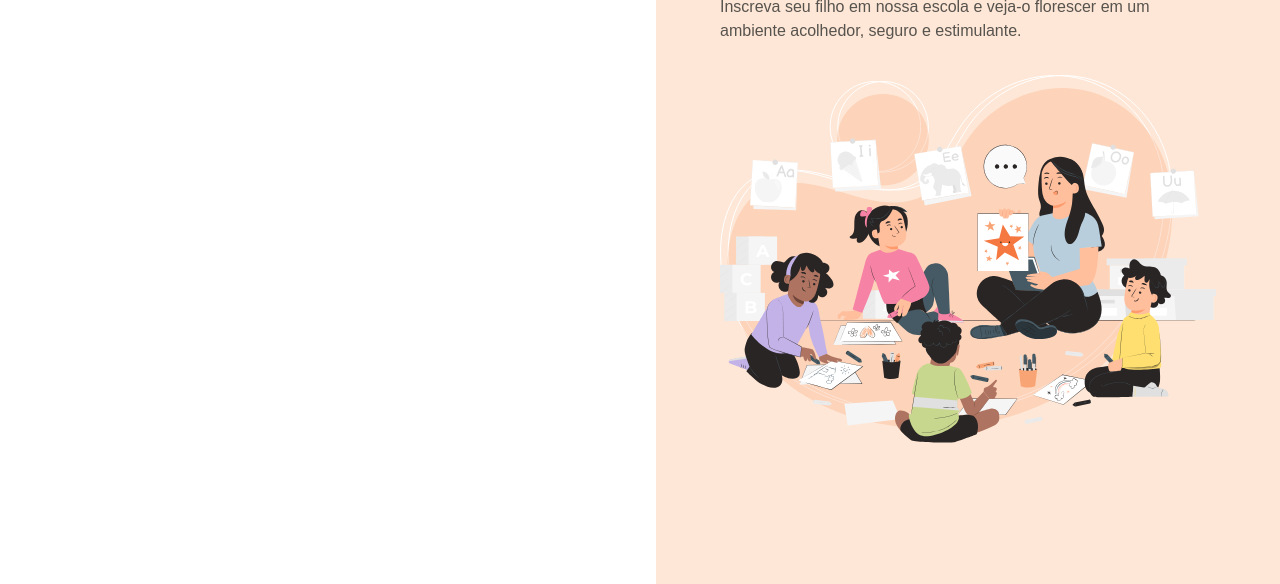
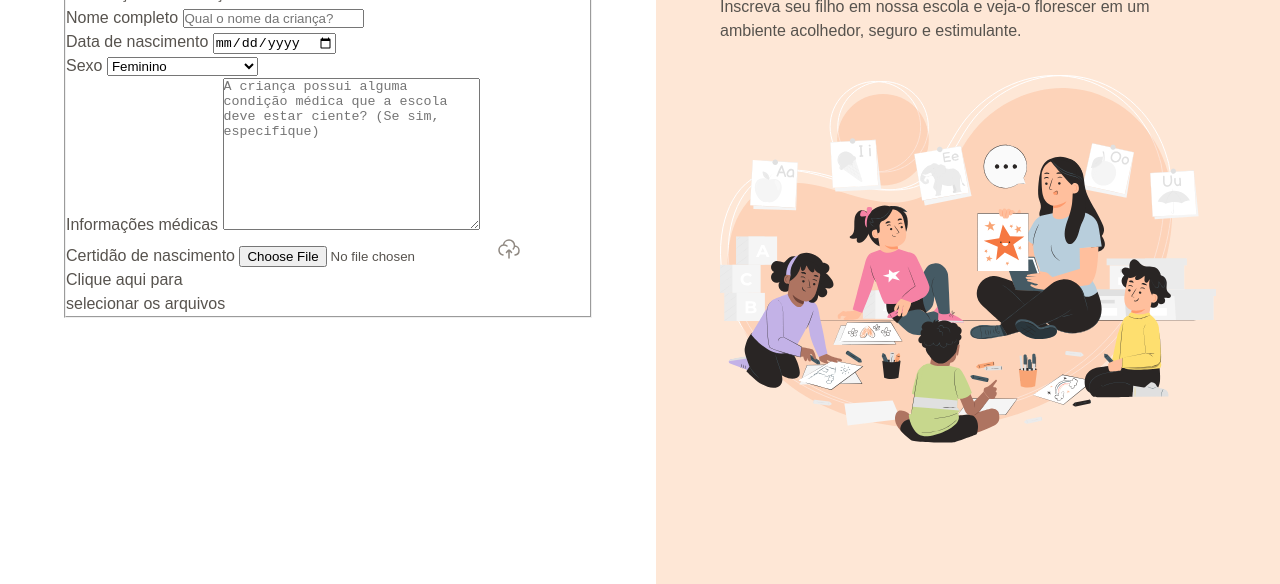
Before and after one commit to santos-vinicius/form-matricula, a plain HTML site: page index.html in a window 1280 px wide. Shown: the part 216-800 px from the top of the page. Drawn offline with Linux system fonts and the light colour scheme.

Commit message:
child form initial content

```diff
--- a/index.html
+++ b/index.html
@@ -20,6 +20,54 @@
         <p>
           Preencha os dados abaixo para matricular seu filho na escola de educação infantil Estrelas do Amanhã.
         </p>
+
+        <form method="post" enctype="multipart/form-data">
+          <fieldset class="child-info">
+            <legend>Informações da criança</legend>
+
+            <div class="input-wrapper">
+              <label for="fullname">Nome completo</label>
+              <input
+                name="fullname"
+                id="fullname"
+                type="text"
+                placeholder="Qual o nome da criança?">
+            </div>
+
+            <div class="input-wrapper">
+              <label for="birth">Data de nascimento</label>
+              <input
+                name="birth"
+                id="birth"
+                type="date"
+                lang="pt-BR">
+            </div>
+
+            <div class="select-wrapper">
+              <label for="gender">Sexo</label>
+              <select name="gender" id="gender">
+                <option value="female">Feminino</option>
+                <option value="male">Masculino</option>
+                <option value="na">Prefiro não responder</option>
+              </select>
+            </div>
+
+            <div class="textarea-wrapper">
+              <label for="medical-info">Informações médicas</label>
+              <textarea name="medical-info" id="medical-info" cols="30" rows="10" placeholder="A criança possui alguma condição médica que a escola deve estar ciente? (Se sim, especifique)"></textarea>
+            </div>
+
+            <div class="dropare-area">
+              <label for="birth-file">Certidão de nascimento</label>
+              <input type="file" name="birth-file" id="birth-file">
+              <img src="assets/icons/icons-interface/cloud-upload.svg" alt="">
+              <p>
+                Clique aqui para <br>
+                selecionar os arquivos
+              </p>
+            </div>
+          </fieldset>
+        </form>
       </div>
     </main>
 
```
